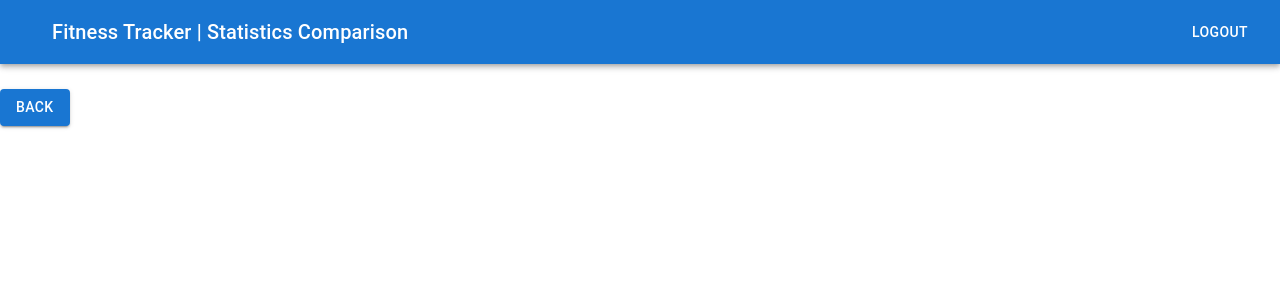
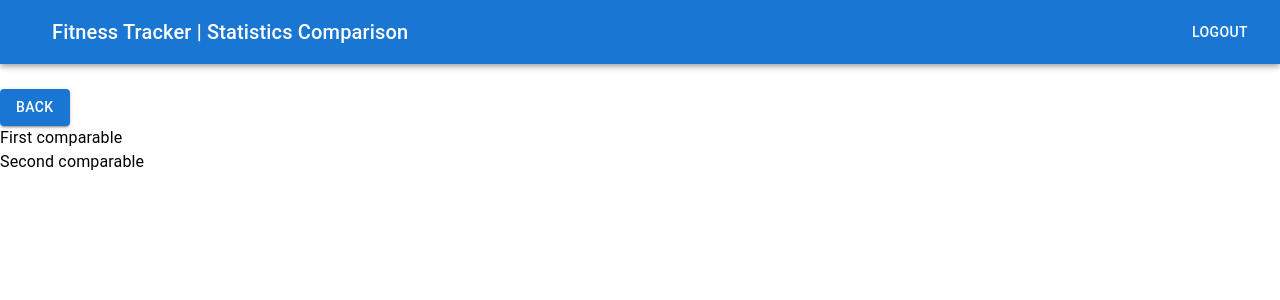
Before and after one commit to rakenduste-programmeerimine-2022/fitnesstracker, a React (Create React App) app in the folder frontend/: page /comparison in a window 1280 px wide. Shown: the top 300 px of the page. Built offline with nearby package versions, Linux system fonts and the light colour scheme.

Commit message:
Added CSS files to styles folder

```diff
--- a/frontend/src/App.js
+++ b/frontend/src/App.js
@@ -1,7 +1,7 @@
 import React, { useState } from 'react';
 import { BrowserRouter, Route, Routes } from "react-router-dom"
 import Box from '@mui/material/Box';
-import './App.css';
+import './styles/App.css';
 import BodyTracking from './pages/BodyTracking';
 import CalorieTracking from './pages/CalorieTracking';
 import Comparison from './pages/Comparison';
--- a/frontend/src/components/PageTitle.js
+++ b/frontend/src/components/PageTitle.js
@@ -1,4 +1,5 @@
 import { Box, Typography, Button, AppBar, Toolbar, IconButton } from '@mui/material';
+const pageTitle = ""
 
 function PageTitle() {
     return (
@@ -16,7 +17,7 @@ function PageTitle() {
                         {/* add icon component here */}
                     </IconButton>
                     <Typography variant="h6" component="div" sx={{ flexGrow: 1 }}>
-                        Fitness Tracker
+                        Fitness Tracker { pageTitle }
                     </Typography>
                     <Button color="inherit">Logout</Button>
                     </Toolbar>
--- a/frontend/src/index.js
+++ b/frontend/src/index.js
@@ -1,6 +1,6 @@
 import React from 'react';
 import ReactDOM from 'react-dom/client';
-import './index.css';
+import './styles/index.css';
 import App from './App';
 import reportWebVitals from './reportWebVitals';
 
--- a/frontend/src/pages/BodyTracking.js
+++ b/frontend/src/pages/BodyTracking.js
@@ -1,6 +1,6 @@
 import React, { useState } from "react";
 import { Box, Typography, Button, AppBar, Toolbar, IconButton, TextField } from '@mui/material';
-import "../BodyTrackingStyles.css";
+import "../styles/BodyTrackingStyles.css";
 import BodyForm from "../components/BodyForm"
 
 const BodyTracking = () => {
--- a/frontend/src/pages/CalorieTracking.js
+++ b/frontend/src/pages/CalorieTracking.js
@@ -17,7 +17,7 @@ const CalorieTracking = () => {
                         sx={{ mr: 2 }}
                         href="http://localhost:3000/"
                     >
-                        {/* add icon component here */}
+
                     </IconButton>
                     <Typography variant="h6" component="div" sx={{ flexGrow: 1 }}>
                         Fitness Tracker | Calorie Tracking
@@ -26,6 +26,7 @@ const CalorieTracking = () => {
                     </Toolbar>
                 </AppBar>
             </Box>
+
 
             <Button variant="contained" href="http://localhost:3000/">
                 Back
--- a/frontend/src/pages/Comparison.js
+++ b/frontend/src/pages/Comparison.js
@@ -25,10 +25,19 @@ const Comparison = () => {
                     </Toolbar>
                 </AppBar>
             </Box>
-
             <Button variant="contained" href="http://localhost:3000/">
                 Back
             </Button>
+
+            <Box>
+                <Box>
+                     <Typography>First comparable</Typography>
+                </Box>
+                <Box>
+                    <Typography>Second comparable</Typography>
+                </Box>
+            </Box>
+
         </Box>
     )
 }
--- a/frontend/src/pages/Home.js
+++ b/frontend/src/pages/Home.js
@@ -1,7 +1,7 @@
 import React, { useState } from "react";
 import { Box, Typography, Button, AppBar, Toolbar, IconButton } from '@mui/material';
 import PageTitle from '../components/PageTitle';
-import '../HomeStyles.css';
+import '../styles/HomeStyles.css';
 
 const Home = () => {
 
```
Also changed, not shown: frontend/src/styles/App.css (renamed from frontend/src/App.css), frontend/src/styles/BodyTrackingStyles.css (renamed from frontend/src/BodyTrackingStyles.css), frontend/src/styles/HomeStyles.css (renamed from frontend/src/HomeStyles.css), frontend/src/styles/index.css (renamed from frontend/src/index.css).
